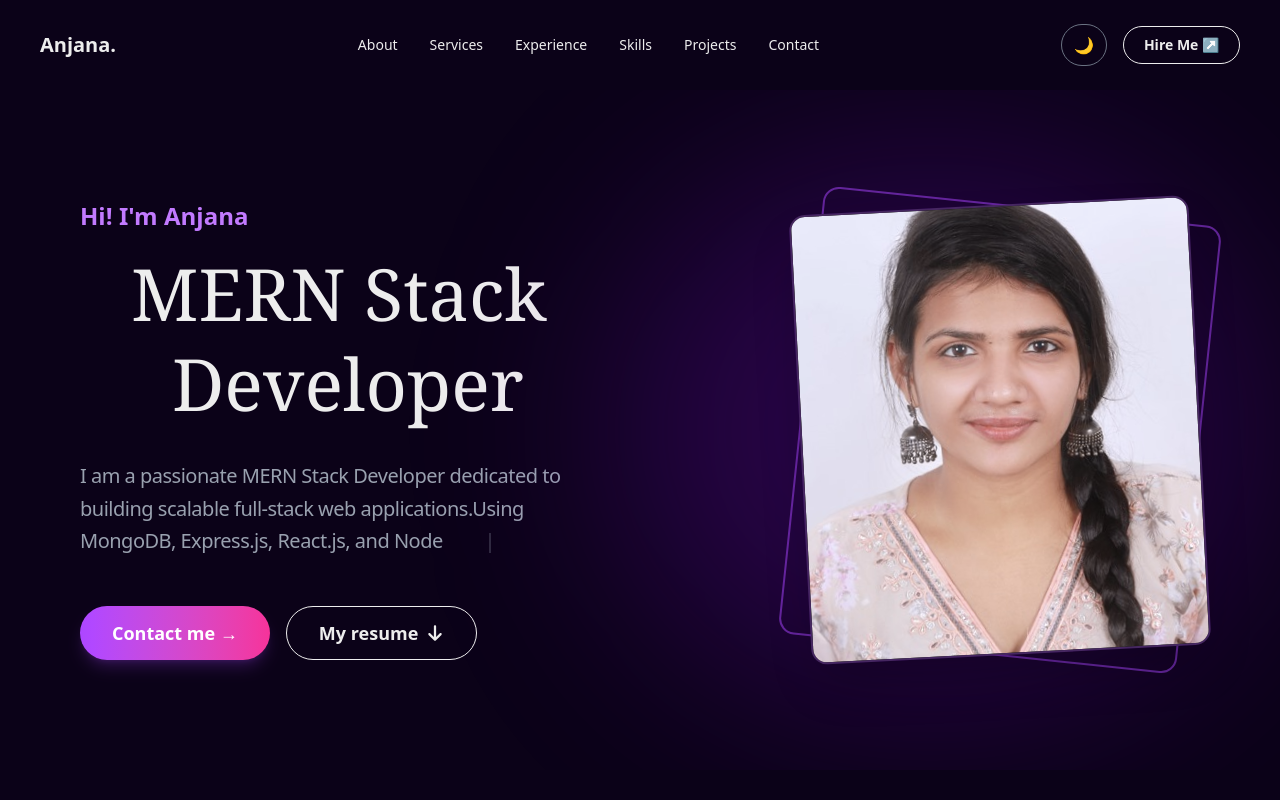
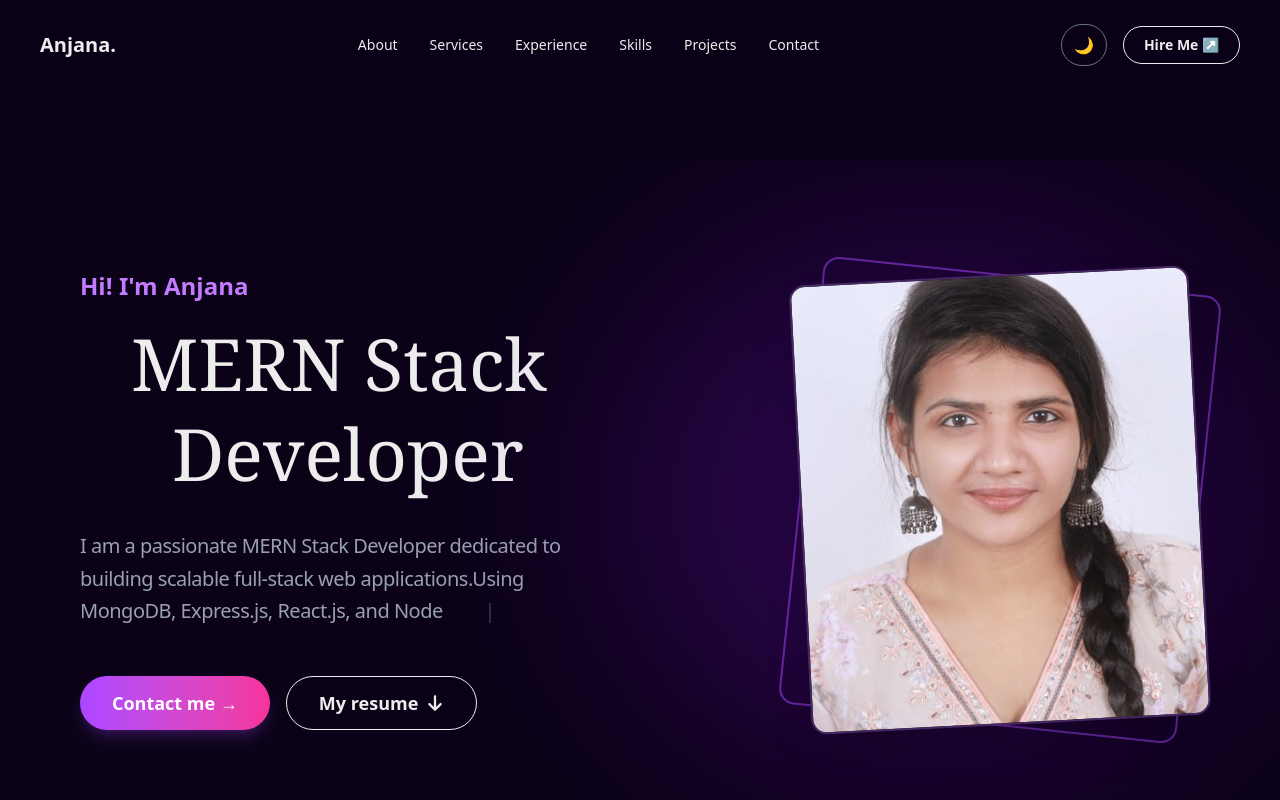
Before and after one commit to Anjana-20782/anjana-portfolio, a Next.js app: page / in a window 1280 px wide. Shown: the top 800 px of the page. Built offline with nearby package versions, Linux system fonts and the light colour scheme.

Commit message:
services section added

```diff
--- a/app/page.tsx
+++ b/app/page.tsx
@@ -4,7 +4,7 @@ import Services from "@/components/Services";
 
 export default function Home() {
   return (
-    <main className="min-h-screen">
+    <main className="min-h-screen pt-32 md:pt-40">
       <Navbar />
 
       {/* about section */}
--- a/components/Navbar.tsx
+++ b/components/Navbar.tsx
@@ -4,7 +4,7 @@ import ThemeToggle from "./ThemeToggle";
 
 export default function Navbar() {
   return (
-    <nav className="flex items-center justify-between px-10 py-6">
+    <nav className="fixed top-0 left-0 w-full z-50 flex items-center justify-between px-10 py-6 bg-[color:var(--background)]/80 backdrop-blur-md ">
 
       {/* Logo */}
       <h1 className="text-xl font-bold">
```
